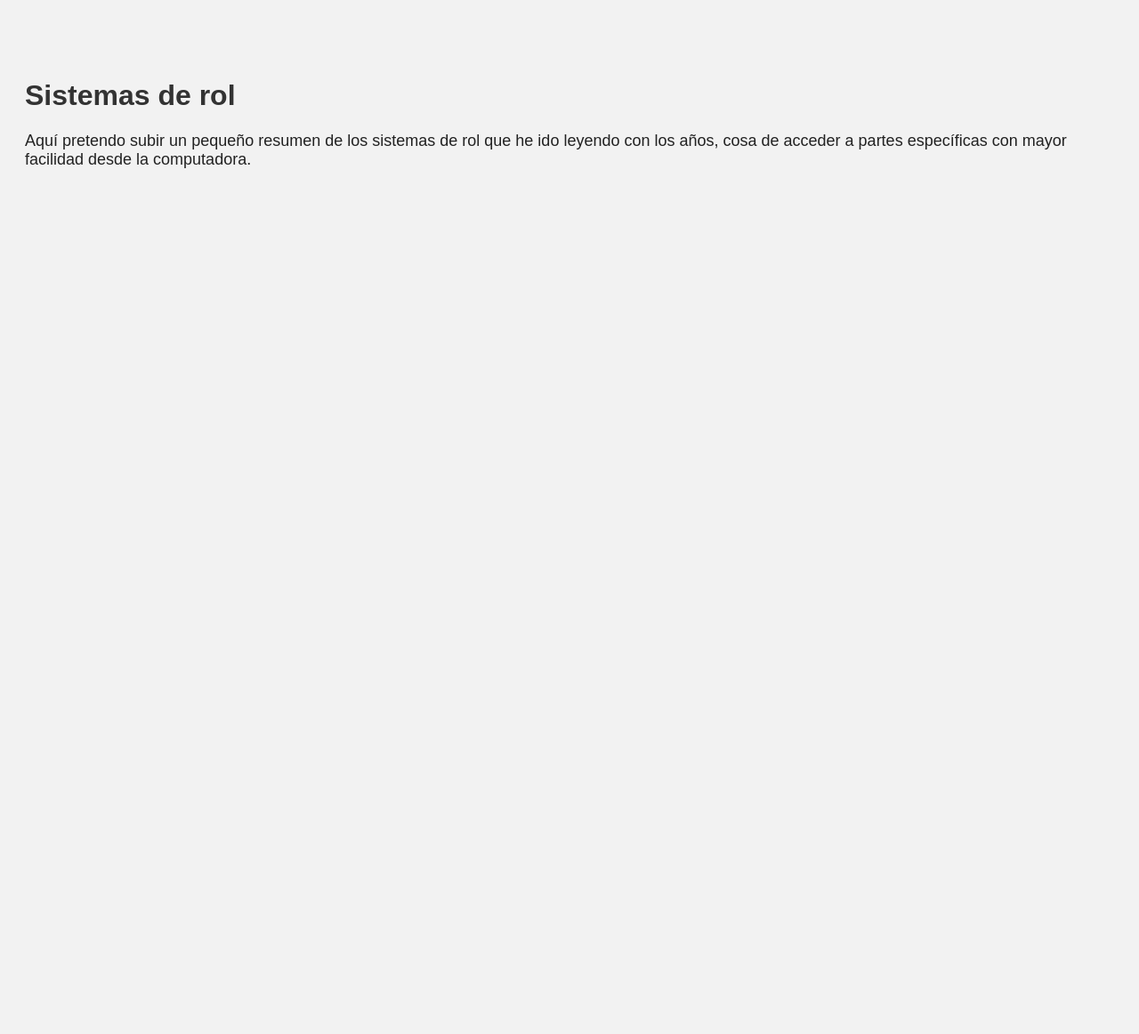
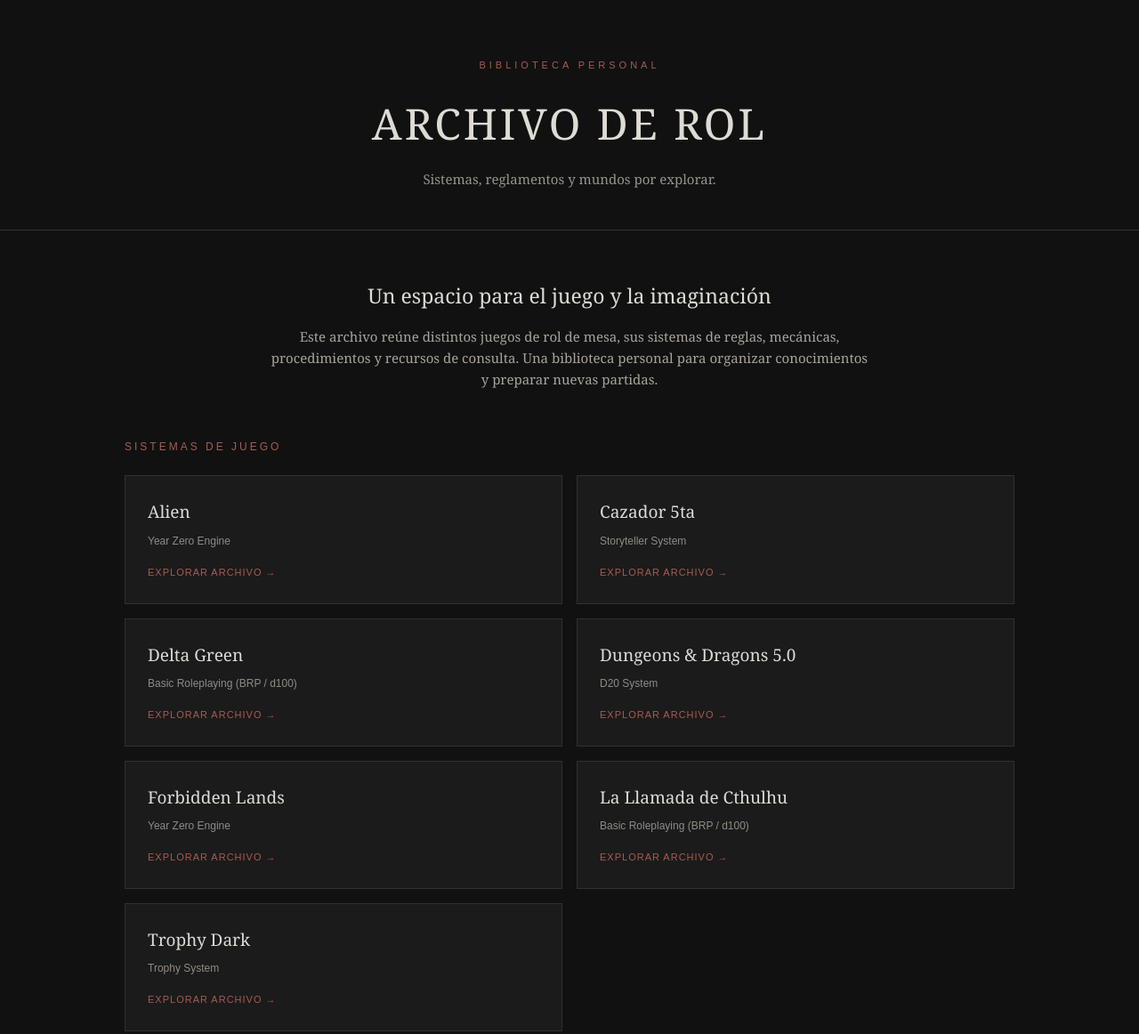
Before and after one commit to Sewinth/sistemasderol, a plain HTML site: page index.html in a window 1280 px wide. Shown: the top 1162 px of the page at 89% size. Before the commit the page ends 800 px from the top, so only its background shows below. Drawn offline with Linux system fonts and the light colour scheme.

Commit message:
Update title and restructure HTML content

```diff
--- a/index.html
+++ b/index.html
@@ -4,31 +4,226 @@
 <head>
     <meta charset="UTF-8">
     <meta name="viewport" content="width=device-width, initial-scale=1.0">
-    <title>Inicio</title>
+
+    <title>Archivo de Rol</title>
 
     <style>
+        * {
+            box-sizing: border-box;
+            margin: 0;
+            padding: 0;
+        }
+
         body {
+            background: #111111;
+            color: #dedbd4;
+            font-family: Georgia, serif;
+            line-height: 1.6;
+        }
+
+        header {
+            padding: 65px 20px 45px;
+            text-align: center;
+            border-bottom: 1px solid #38332f;
+        }
+
+        .eyebrow {
+            color: #a65c52;
             font-family: Arial, sans-serif;
-            background-color: #f2f2f2;
-            color: #222;
-            text-align: center-up;
-            padding: 60px 20px;
+            font-size: 11px;
+            letter-spacing: 4px;
+            text-transform: uppercase;
+            margin-bottom: 18px;
         }
 
         h1 {
-            color: #333;
+            font-size: clamp(30px, 5vw, 48px);
+            font-weight: normal;
+            letter-spacing: 3px;
         }
 
-        p {
-            font-size: 18px;
+        .subtitle {
+            color: #99938a;
+            font-size: 15px;
+            margin-top: 12px;
+        }
+
+        main {
+            max-width: 1050px;
+            margin: auto;
+            padding: 55px 25px;
+        }
+
+        .intro {
+            max-width: 680px;
+            margin: 0 auto 55px;
+            text-align: center;
+        }
+
+        .intro h2 {
+            font-size: 23px;
+            font-weight: normal;
+            margin-bottom: 15px;
+        }
+
+        .intro p {
+            color: #a9a39a;
+            font-size: 15px;
+        }
+
+        .section-title {
+            font-family: Arial, sans-serif;
+            font-size: 12px;
+            letter-spacing: 3px;
+            color: #a65c52;
+            text-transform: uppercase;
+            margin-bottom: 22px;
+        }
+
+        .systems {
+            display: grid;
+            grid-template-columns: repeat(2, 1fr);
+            gap: 16px;
+        }
+
+        .card {
+            display: block;
+            padding: 25px;
+            background: #1b1b1b;
+            border: 1px solid #34302d;
+            text-decoration: none;
+            color: inherit;
+            transition: 0.25s;
+        }
+
+        .card:hover {
+            background: #25211f;
+            border-color: #a65c52;
+            transform: translateY(-3px);
+        }
+
+        .card h3 {
+            font-size: 19px;
+            font-weight: normal;
+            margin-bottom: 8px;
+        }
+
+        .card p {
+            color: #918b83;
+            font-family: Arial, sans-serif;
+            font-size: 12px;
+        }
+
+        .card span {
+            display: block;
+            margin-top: 17px;
+            color: #a65c52;
+            font-family: Arial, sans-serif;
+            font-size: 11px;
+            letter-spacing: 1px;
+        }
+
+        footer {
+            border-top: 1px solid #38332f;
+            text-align: center;
+            padding: 28px 15px;
+            color: #716c65;
+            font-family: Arial, sans-serif;
+            font-size: 11px;
+        }
+
+        @media (max-width: 650px) {
+            .systems {
+                grid-template-columns: 1fr;
+            }
+
+            header {
+                padding-top: 45px;
+            }
         }
     </style>
 </head>
 
 <body>
-    <h1>Sistemas de rol</h1>
 
-    <p>Aquí pretendo subir un pequeño resumen de los sistemas de rol que he ido leyendo con los años, cosa de acceder a partes específicas con mayor facilidad desde la computadora.</p>
+    <header>
+        <div class="eyebrow">Biblioteca personal</div>
+        <h1>ARCHIVO DE ROL</h1>
+        <p class="subtitle">
+            Sistemas, reglamentos y mundos por explorar.
+        </p>
+    </header>
+
+    <main>
+
+        <section class="intro">
+            <h2>Un espacio para el juego y la imaginación</h2>
+
+            <p>
+                Este archivo reúne distintos juegos de rol de mesa,
+                sus sistemas de reglas, mecánicas, procedimientos
+                y recursos de consulta. Una biblioteca personal
+                para organizar conocimientos y preparar nuevas partidas.
+            </p>
+        </section>
+
+        <section>
+            <div class="section-title">
+                Sistemas de juego
+            </div>
+
+            <div class="systems">
+
+                <a class="card" href="alien.html">
+                    <h3>Alien</h3>
+                    <p>Year Zero Engine</p>
+                    <span>EXPLORAR ARCHIVO →</span>
+                </a>
+
+                <a class="card" href="cazador.html">
+                    <h3>Cazador 5ta</h3>
+                    <p>Storyteller System</p>
+                    <span>EXPLORAR ARCHIVO →</span>
+                </a>
+
+                <a class="card" href="delta-green.html">
+                    <h3>Delta Green</h3>
+                    <p>Basic Roleplaying (BRP / d100)</p>
+                    <span>EXPLORAR ARCHIVO →</span>
+                </a>
+
+                <a class="card" href="dnd.html">
+                    <h3>Dungeons & Dragons 5.0</h3>
+                    <p>D20 System</p>
+                    <span>EXPLORAR ARCHIVO →</span>
+                </a>
+
+                <a class="card" href="forbidden-lands.html">
+                    <h3>Forbidden Lands</h3>
+                    <p>Year Zero Engine</p>
+                    <span>EXPLORAR ARCHIVO →</span>
+                </a>
+
+                <a class="card" href="call-of-cthulhu.html">
+                    <h3>La Llamada de Cthulhu</h3>
+                    <p>Basic Roleplaying (BRP / d100)</p>
+                    <span>EXPLORAR ARCHIVO →</span>
+                </a>
+
+                <a class="card" href="trophy-dark.html">
+                    <h3>Trophy Dark</h3>
+                    <p>Trophy System</p>
+                    <span>EXPLORAR ARCHIVO →</span>
+                </a>
+
+            </div>
+        </section>
+
+    </main>
+
+    <footer>
+        ARCHIVO DE ROL · BIBLIOTECA PERSONAL
+    </footer>
 
 </body>
 </html>
```
